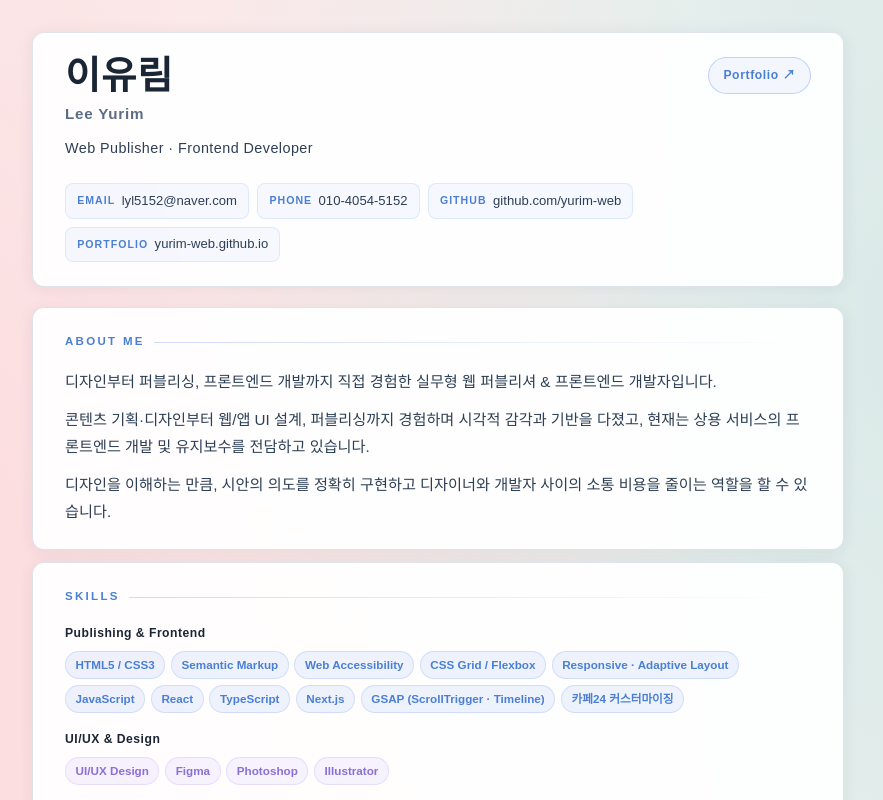
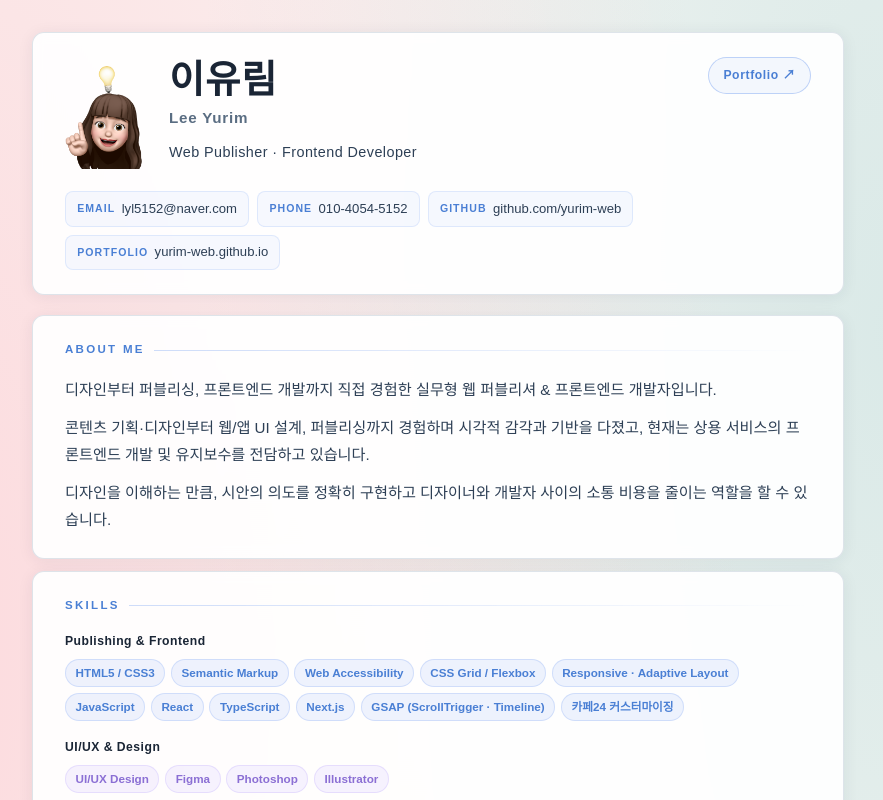
Before and after one commit to yurim-web/resume, a React (Vite) app: page / in a window 1280 px wide. Shown: the top 800 px of the page, without its empty margins (202-1085 px from the left). Built offline with nearby package versions, Linux system fonts and the light colour scheme; a web font is replaced by a local one.

Commit message:
feat: Header에 프로필 이미지(미모지) 추가

```diff
--- a/src/components/Header.jsx
+++ b/src/components/Header.jsx
@@ -14,10 +14,13 @@ export default function Header() {
   return (
     <header className={`card ${styles.header}`}>
       <div className={styles.top}>
-        <div className={styles.nameBlock}>
-          <p className={styles.name}>이유림</p>
-          <p className={styles.nameEn}>Lee Yurim</p>
-          <p className={styles.role}>Web Publisher · Frontend Developer</p>
+        <div className={styles.nameArea}>
+          <img src={`${import.meta.env.BASE_URL}myimg.png`} alt="이유림" className={styles.profileImg} />
+          <div className={styles.nameBlock}>
+            <p className={styles.name}>이유림</p>
+            <p className={styles.nameEn}>Lee Yurim</p>
+            <p className={styles.role}>Web Publisher · Frontend Developer</p>
+          </div>
         </div>
         <a
           href="https://yurim-web.github.io"
```
Also changed, not shown: public/myimg.png (added).
